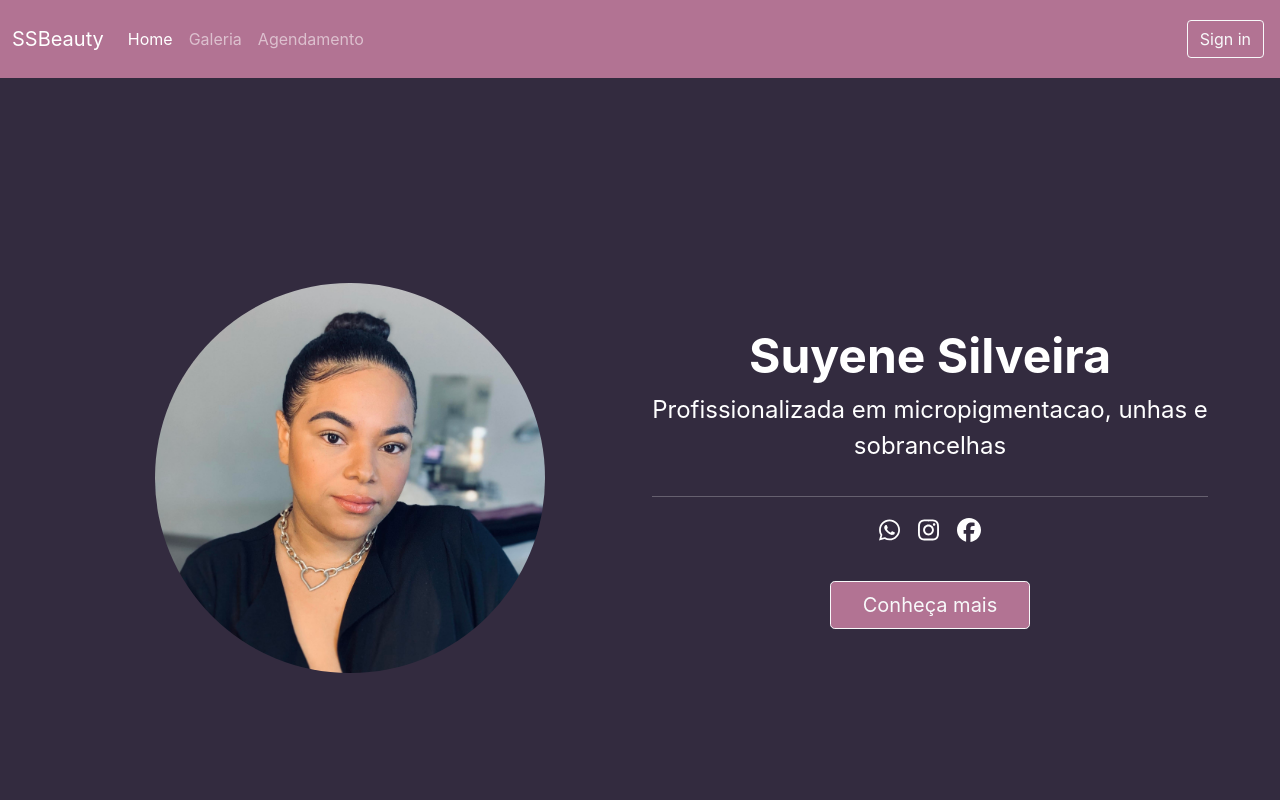
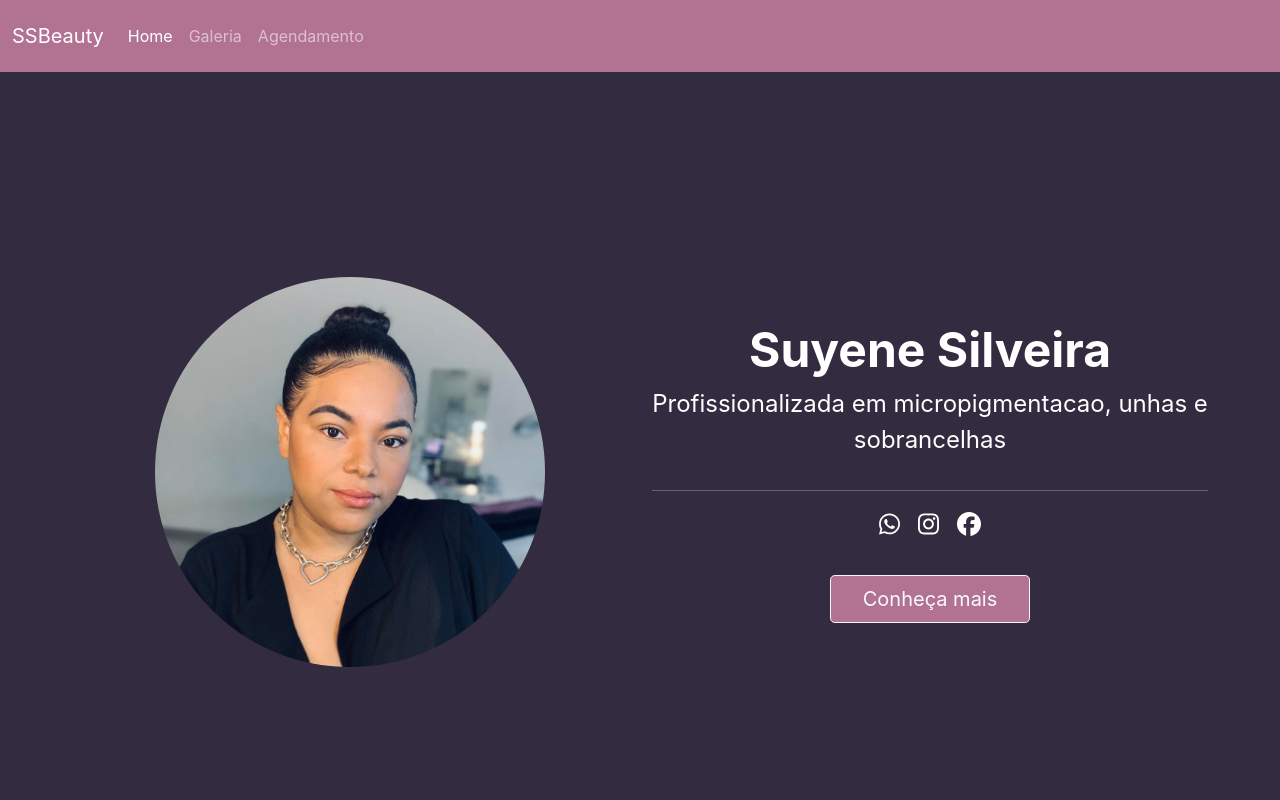
Before and after one commit to moisesgianizelli/ssbeauty-frontend, a React (Create React App) app: page /home in a window 1280 px wide. Shown: the top 800 px of the page. Built offline with nearby package versions, Linux system fonts and the light colour scheme.

Commit message:
build folder

```diff
--- a/src/layouts/NavbarAndFooter/Navbar.tsx
+++ b/src/layouts/NavbarAndFooter/Navbar.tsx
@@ -36,9 +36,9 @@ export const Navbar = () => {
           </ul>
           <ul className="navbar-nav ms-auto">
             <li className="nav-item m-1">
-              <a type="button" className="btn btn-outline-light" href="">
+              {/* <a type="button" className="btn btn-outline-light" href="">
                 Sign in
-              </a>
+              </a> */}
             </li>
           </ul>
         </div>
```
